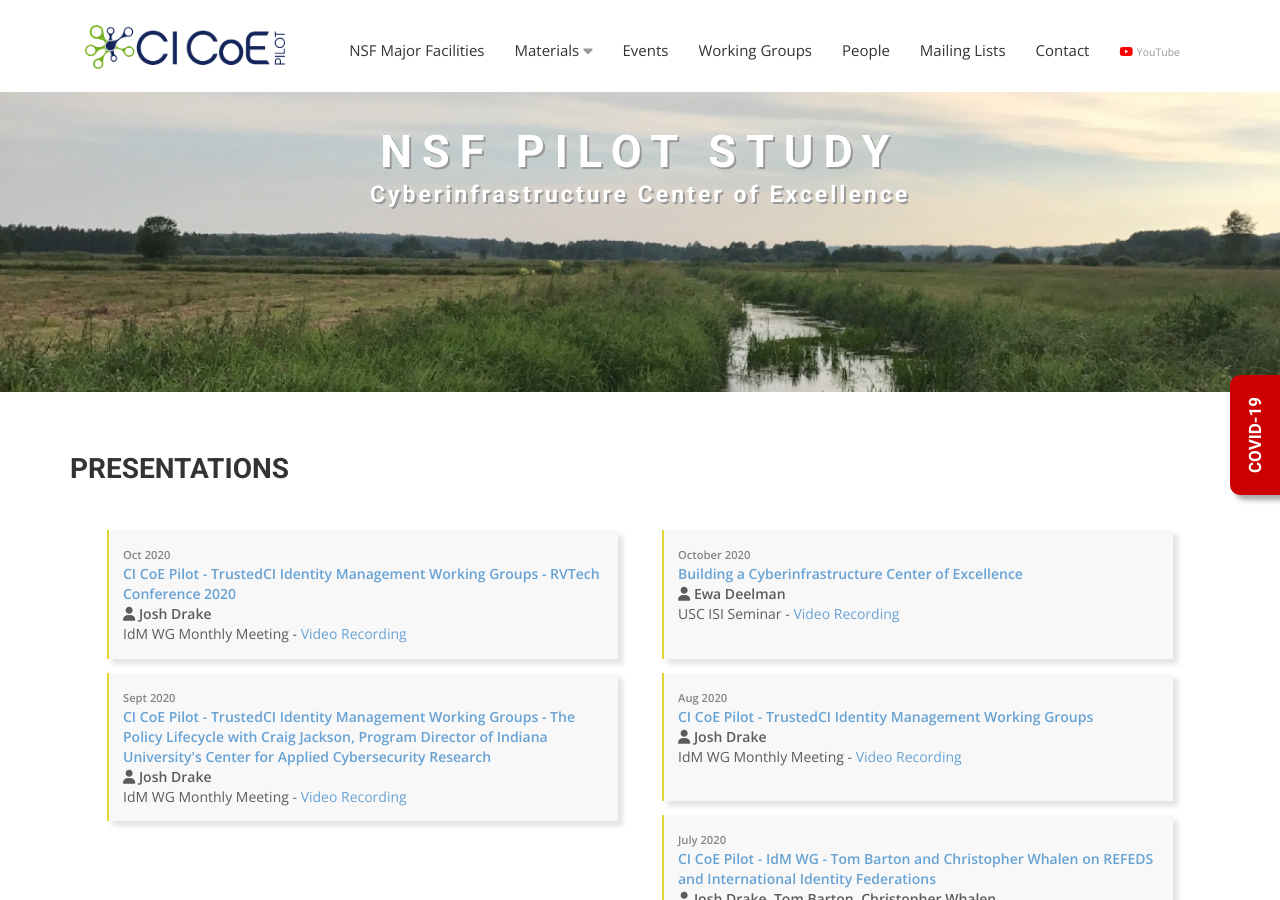
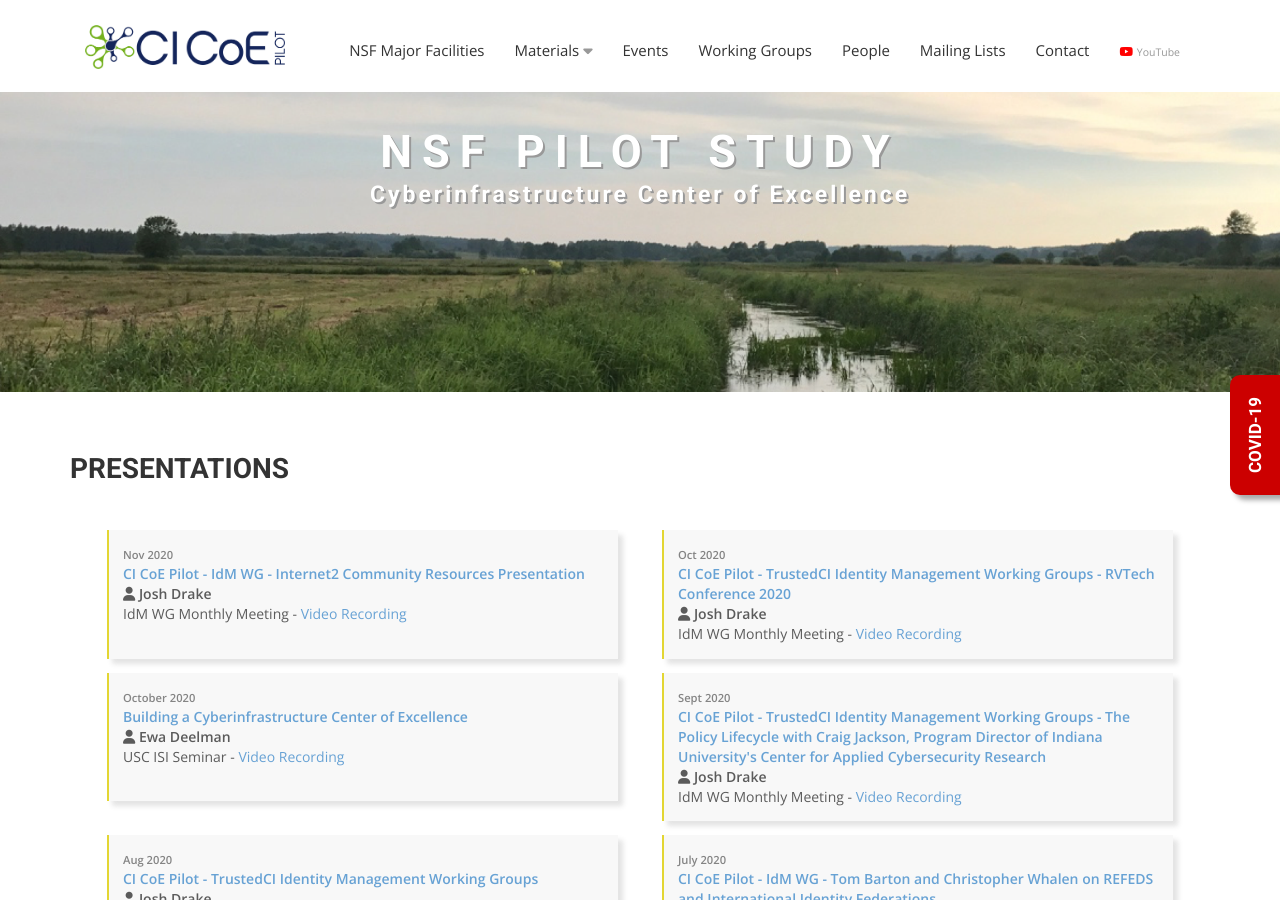
Before and after one commit to cicoe/cicoe.github.io, a Jekyll site: the page built from presentations.html, in a window 1280 px wide and 900 px high. Built offline with Jekyll 4.4.1, drawn with Linux system fonts in a browser that asks for light colours; nearby versions of some CDN libraries; some web fonts are replaced.

Commit message:
IDM Nov 2020 WG meeting

```diff
--- a/_data/presentations.yml
+++ b/_data/presentations.yml
@@ -1,3 +1,10 @@
+- title: "CI CoE Pilot - IdM WG - Internet2 Community Resources Presentation"
+  file: "InCommon TAP and Engagement.pdf"
+  author: "Josh Drake"
+  venue: "IdM WG Monthly Meeting"
+  date: "Nov 2020"
+  video_link: "https://iu.mediaspace.kaltura.com/media/1_jqaac4rk"
+
 - title: "CI CoE Pilot - TrustedCI Identity Management Working Groups - RVTech Conference 2020"
   file: "ARF Identity Management RVTEC Presentation.pdf"
   author: "Josh Drake"
```
